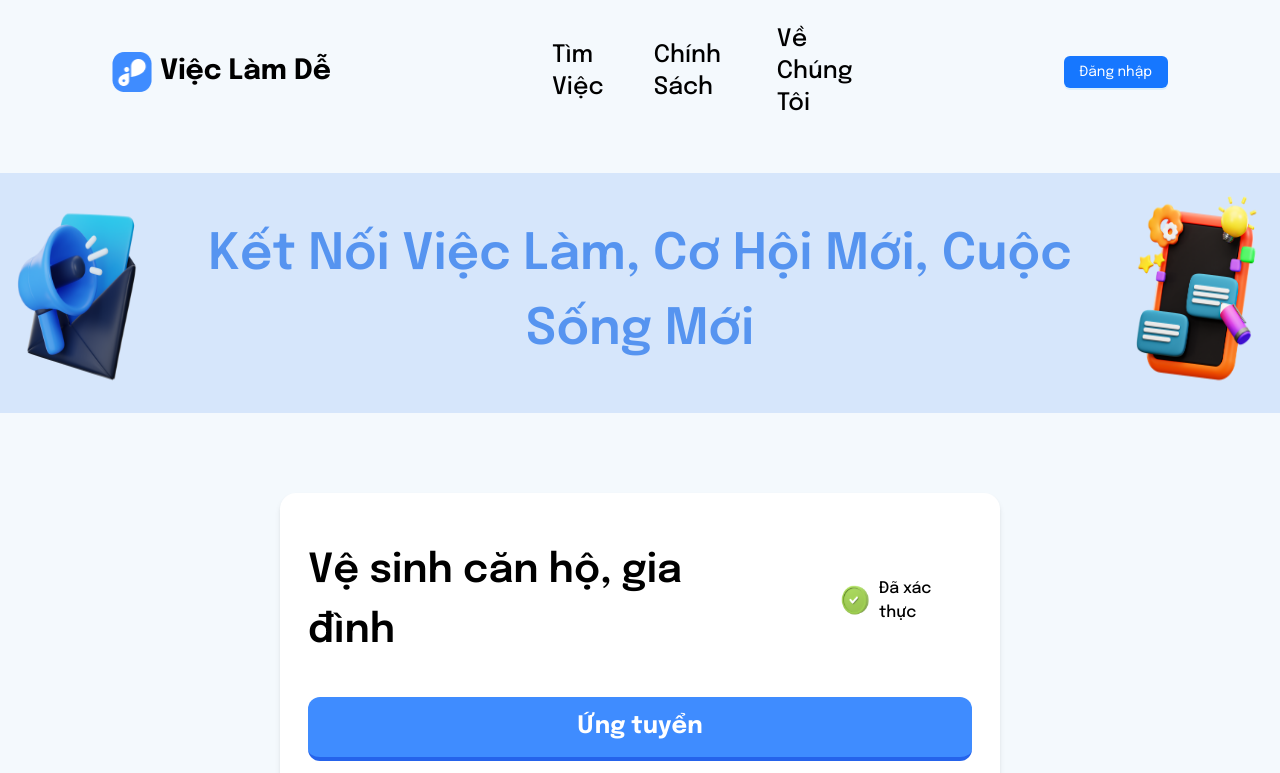
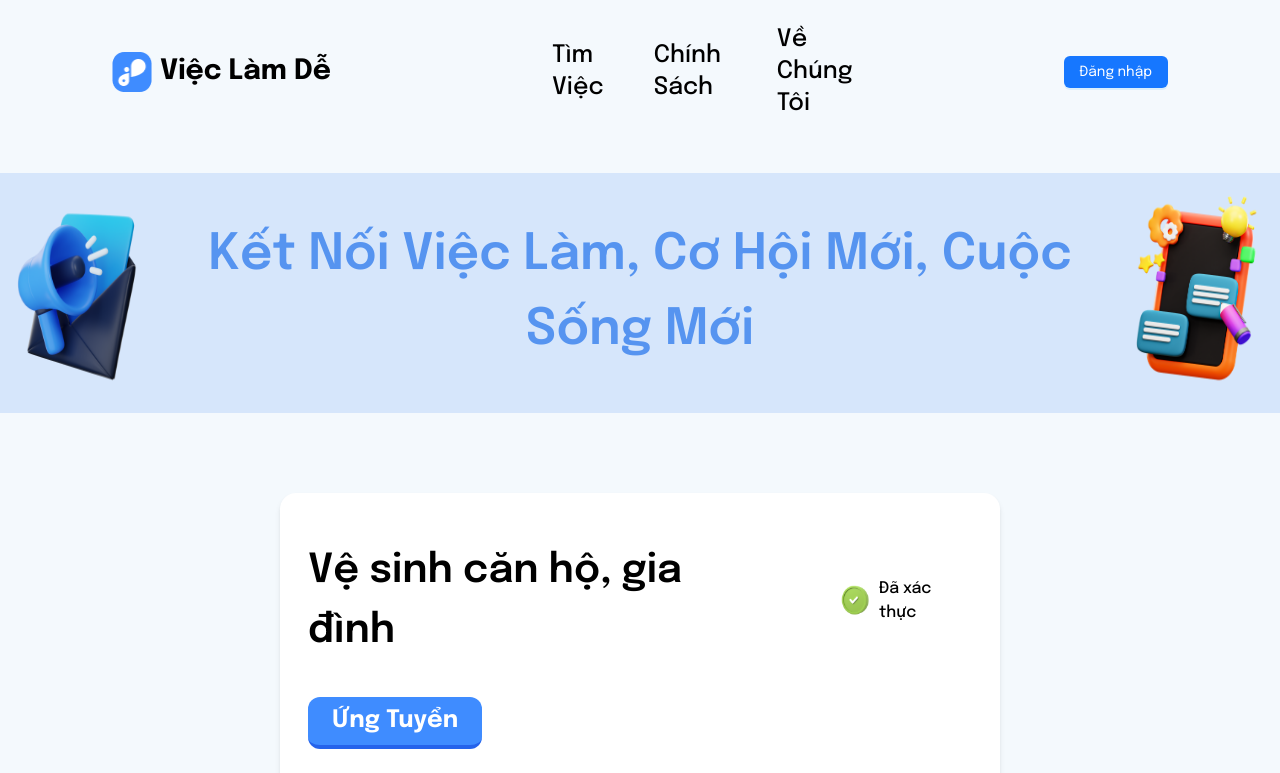
Before and after one commit to LamPhuongZ/FE-Hackathon-TypeScript, a React (Vite) app: page /card-detail-job in a window 1280 px wide. Shown: the top 773 px of the page. Built offline with nearby package versions, Linux system fonts and the light colour scheme; a small style sheet from the web is missing.

Commit message:
update: component-button

```diff
--- a/src/components/button/Button.tsx
+++ b/src/components/button/Button.tsx
@@ -1,23 +1,51 @@
-type Props = {
-  children: string;
+import { ReactNode } from "react";
+
+interface ButtonProps {
+  title: string | ReactNode;
+  loading?: boolean;
   className?: string;
   type?: string;
-};
+  onClick?: () => void;
+  icon?: ReactNode;
+  iconPosition?: "left" | "right";
+}
+
+/**
+ *
+ * @interface
+ * title: string | ReactNode;
+  loading?: boolean;
+  className?: string;
+  type?: string;
+  onClick?: () => void;
+  icon?: ReactNode;
+  iconPosition?: "left" | "right";
+
+  *Note: width and height width and height are self-defined
+ */
 
 export default function Button({
-  children,
+  title,
+  loading,
   className,
   type = "button",
-}: Props) {
+  onClick,
+  icon,
+  iconPosition = "left",
+}: ButtonProps) {
   return (
     <button
       type={type as "button" | "submit" | "reset"}
-      className={`w-full h-16 cursor-pointer transition-all bg-[#3F8CFF] text-white px-6 py-2 rounded-xl
+      className={`cursor-pointer transition-all bg-[#3F8CFF] text-white px-6 py-2 rounded-xl
     border-blue-600
     border-b-[4px] hover:brightness-110 hover:-translate-y-[1px] hover:border-b-[6px]
     active:border-b-[2px] active:brightness-90 active:translate-y-[2px] text-2xl font-bold ${className}`}
+      onClick={onClick}
+      disabled={loading}
     >
-      {children}
+      {icon && iconPosition === "left" && <span className="mr-2">{icon}</span>}
+      {title}
+      {icon && iconPosition === "right" && <span className="ml-2">{icon}</span>}
     </button>
   );
 }
--- a/src/components/button/index.tsx
+++ /dev/null
@@ -1,56 +0,0 @@
-import { ReactNode } from "react";
-
-type ButtonProps = {
-  title: string | ReactNode;
-  loading?: boolean;
-  color?: string;
-  bgColor?: string;
-  borderColor?: string;
-  margin?: string;
-  onClick?: () => void;
-  icon?: ReactNode;
-  iconPosition?: "left" | "right";
-};
-
-/**
- *
- * @type  title: string | ReactNode;
-  loading?: boolean;
-  color?: string;
-  bgColor?: string;
-  borderColor?: string;
-  margin?: string;
-  onClick?: () => void;
-  icon?: ReactNode;
-  iconPosition?: "left" | "right";
- */
-
-export default function Button({
-  title,
-  loading,
-  color = "rgba(63, 140, 255, 0.63)",
-  bgColor = "#6da2f139",
-  borderColor = "transparent",
-  margin,
-  onClick,
-  icon,
-  iconPosition = "left",
-}: ButtonProps) {
-  return (
-    <button
-      style={{
-        color: color,
-        backgroundColor: bgColor,
-        borderColor: borderColor,
-        margin: margin,
-      }}
-      className="p-2 text-base border border-solid rounded-md cursor-pointer transition-all duration-1000 hover:scale-90"
-      onClick={onClick}
-      disabled={loading}
-    >
-      {icon && iconPosition === "left" && <span className="mr-2">{icon}</span>}
-      {title}
-      {icon && iconPosition === "right" && <span className="ml-2">{icon}</span>}
-    </button>
-  );
-}
--- a/src/components/card-job/JobCardDetail.tsx
+++ b/src/components/card-job/JobCardDetail.tsx
@@ -13,7 +13,7 @@ export default function JobCardDetail() {
           <p className="font-medium">Đã xác thực</p>
         </div>
       </div>
-      <Button className="mt-9">Ứng tuyển</Button>
+      <Button title="Ứng Tuyển" className="mt-9" />
       <div>
         <textarea
           name=""
--- a/src/pages/JobCardDetailPage/index.tsx
+++ b/src/pages/JobCardDetailPage/index.tsx
@@ -16,7 +16,7 @@ export default function JobCardDetailPage() {
             <p className="font-medium">Đã xác thực</p>
           </div>
         </div>
-        <Button className="mt-9">Ứng tuyển</Button>
+        <Button title="Ứng Tuyển" className="mt-9"/>
         <div>
           <textarea
             name=""
@@ -87,7 +87,11 @@ export default function JobCardDetailPage() {
         <div className="border border-solid"></div>
         <div className="mt-[30px]">
           <div className="min-w-[800px] h-[350px] 2xl:w-full">
-            <img src="https://vakilsearch.com/blog/wp-content/uploads/2022/06/What-is-meant-by-Pvt-Ltd-company_-.jpg" alt="" className="w-full h-full rounded-[20px]" />
+            <img
+              src="https://vakilsearch.com/blog/wp-content/uploads/2022/06/What-is-meant-by-Pvt-Ltd-company_-.jpg"
+              alt=""
+              className="w-full h-full rounded-[20px]"
+            />
           </div>
           <div className="flex justify-evenly gap-8 mt-7 mb-9">
             <div className="w-[250px] h-[128px] 2xl:w-full">
--- a/src/pages/NotFoundPage/index.tsx
+++ b/src/pages/NotFoundPage/index.tsx
@@ -1,6 +1,6 @@
 import { useNavigate } from "react-router-dom";
 import bgImage from "../../assets/gifs/404.gif";
-import Button from "../../components/button";
+import Button from "../../components/button/Button";
 
 export default function NotFoundPage() {
   const navigate = useNavigate();
@@ -14,7 +14,7 @@ export default function NotFoundPage() {
       </div>
       <div className="content absolute left-1/2 top-[80%] text-center transform -translate-x-1/2">
         <h1 className="text-slate-900 text-3xl font-bold">Thông tin đang được cập nhật</h1>
-        <Button margin="20px" title="Về Trang Chủ" onClick={() => navigate("/")} />
+        <Button className="w-full h-16 mt-3" title="Về Trang Chủ" onClick={() => navigate("/")} />
       </div>
     </div>
   );
```
Also changed, not shown: 19 other files (tests, documents, lock files or other folders).
